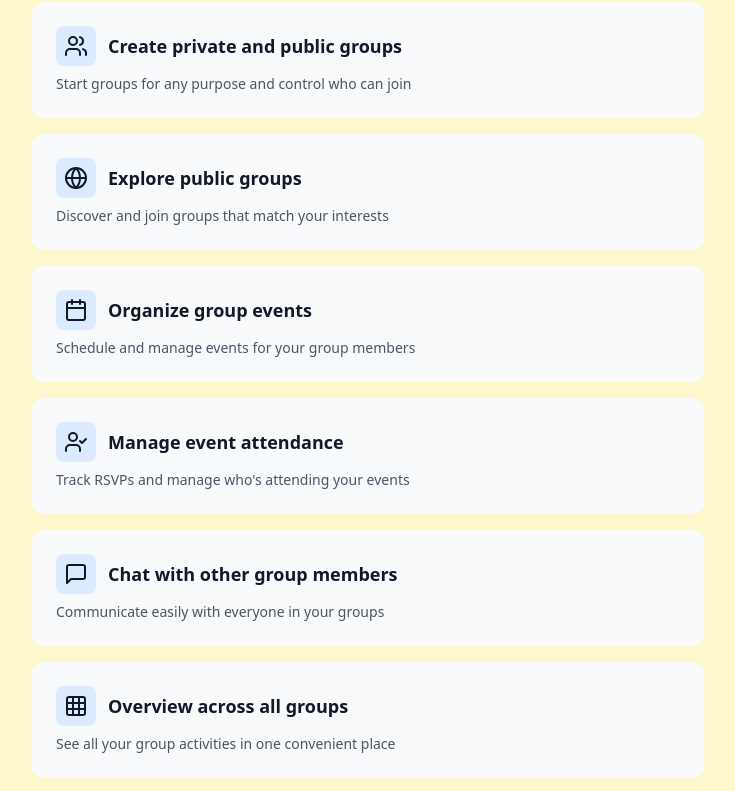
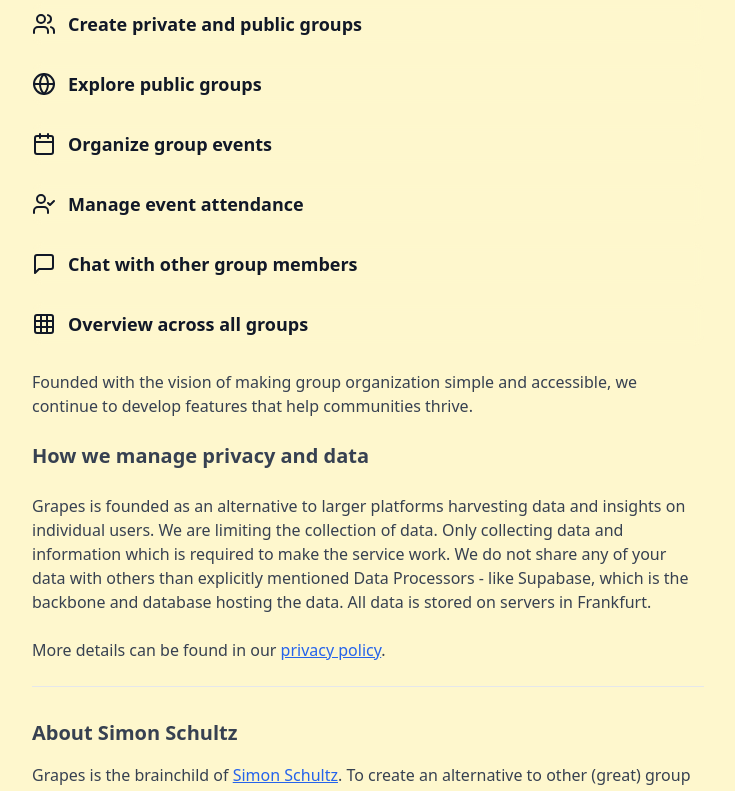
Before and after one commit to simonschultz/grapes-golive, a React (Vite) app: page /about in a window 1280 px wide. Shown: the part 578-1369 px from the top of the page, without its empty margins (272-1007 px from the left). Built offline with nearby package versions, Linux system fonts and the light colour scheme.

Commit message:
Refactor About page key features
Refactored the styling of the key features section on the About page.  Removed the white background behind each feature, the tagline, and the blue background behind the icons. Only headlines are now displayed.

```diff
--- a/src/components/ui/feature-section.tsx
+++ b/src/components/ui/feature-section.tsx
@@ -13,7 +13,7 @@ interface FeatureSectionProps {
   title?: string;
   items: FeatureItem[];
   className?: string;
-  variant?: "default" | "primary";
+  variant?: "default" | "primary" | "clean";
   columns?: 1 | 2 | 3;
   iconSize?: number;
   compact?: boolean;
@@ -30,11 +30,13 @@ export const FeatureSection = ({
 }: FeatureSectionProps) => {
   const getBgColor = (variant: string) => {
     if (variant === "primary") return "bg-white/10 hover:bg-white/15";
+    if (variant === "clean") return ""; // No background for clean variant
     return "bg-slate-50 hover:bg-slate-100";
   };
 
   const getIconBgColor = (variant: string) => {
     if (variant === "primary") return "bg-white/20";
+    if (variant === "clean") return ""; // No background for clean variant
     return "bg-blue-100";
   };
 
@@ -61,7 +63,7 @@ export const FeatureSection = ({
     }
   };
 
-  const padding = compact ? "p-4" : "p-6";
+  const padding = compact ? "p-4" : variant === "clean" ? "py-2" : "p-6";
 
   return (
     <div className={className}>
@@ -78,14 +80,14 @@ export const FeatureSection = ({
             className={`${getBgColor(variant)} backdrop-blur-sm ${padding} rounded-xl transition-colors duration-300 ${item.onClick ? 'cursor-pointer' : ''}`}
             onClick={item.onClick}
           >
-            <div className="flex items-center gap-3 mb-2">
-              <div className={`p-2 ${getIconBgColor(variant)} rounded-lg`}>
+            <div className="flex items-center gap-3">
+              <div className={`${variant !== "clean" ? "p-2" : ""} ${getIconBgColor(variant)} rounded-lg`}>
                 <item.icon className={`h-${iconSize} w-${iconSize} ${getTextColor(variant)}`} />
               </div>
               <h3 className={`text-lg font-semibold ${getTextColor(variant)}`}>{item.title}</h3>
             </div>
-            {item.description && (
-              <p className={`text-sm ${getDescriptionColor(variant)}`}>
+            {item.description && variant !== "clean" && (
+              <p className={`text-sm ${getDescriptionColor(variant)} mt-2`}>
                 {item.description}
               </p>
             )}
--- a/src/pages/About.tsx
+++ b/src/pages/About.tsx
@@ -9,32 +9,26 @@ const About = () => {
     {
       icon: Users,
       title: "Create private and public groups",
-      description: "Start groups for any purpose and control who can join"
     },
     {
       icon: Globe,
       title: "Explore public groups",
-      description: "Discover and join groups that match your interests"
     },
     {
       icon: Calendar,
       title: "Organize group events",
-      description: "Schedule and manage events for your group members"
     },
     {
       icon: UserCheck,
       title: "Manage event attendance",
-      description: "Track RSVPs and manage who's attending your events"
     },
     {
       icon: MessageSquare,
       title: "Chat with other group members",
-      description: "Communicate easily with everyone in your groups"
     },
     {
       icon: Grid,
       title: "Overview across all groups",
-      description: "See all your group activities in one convenient place"
     }
   ];
 
@@ -81,6 +75,7 @@ const About = () => {
             items={keyFeatures}
             className="mt-4"
             columns={1}
+            variant="clean"
           />
 
           <p className="mt-8">
```
